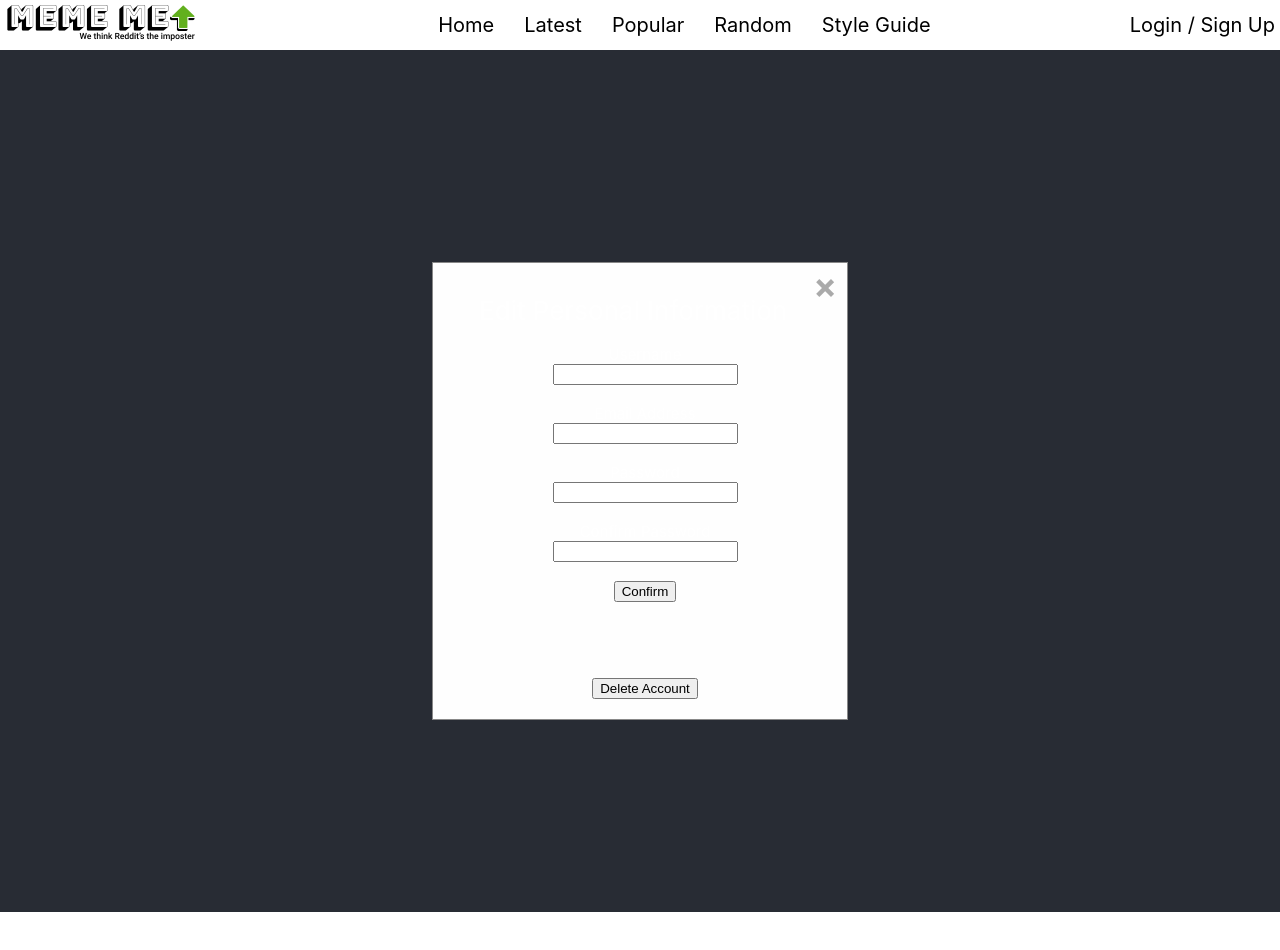
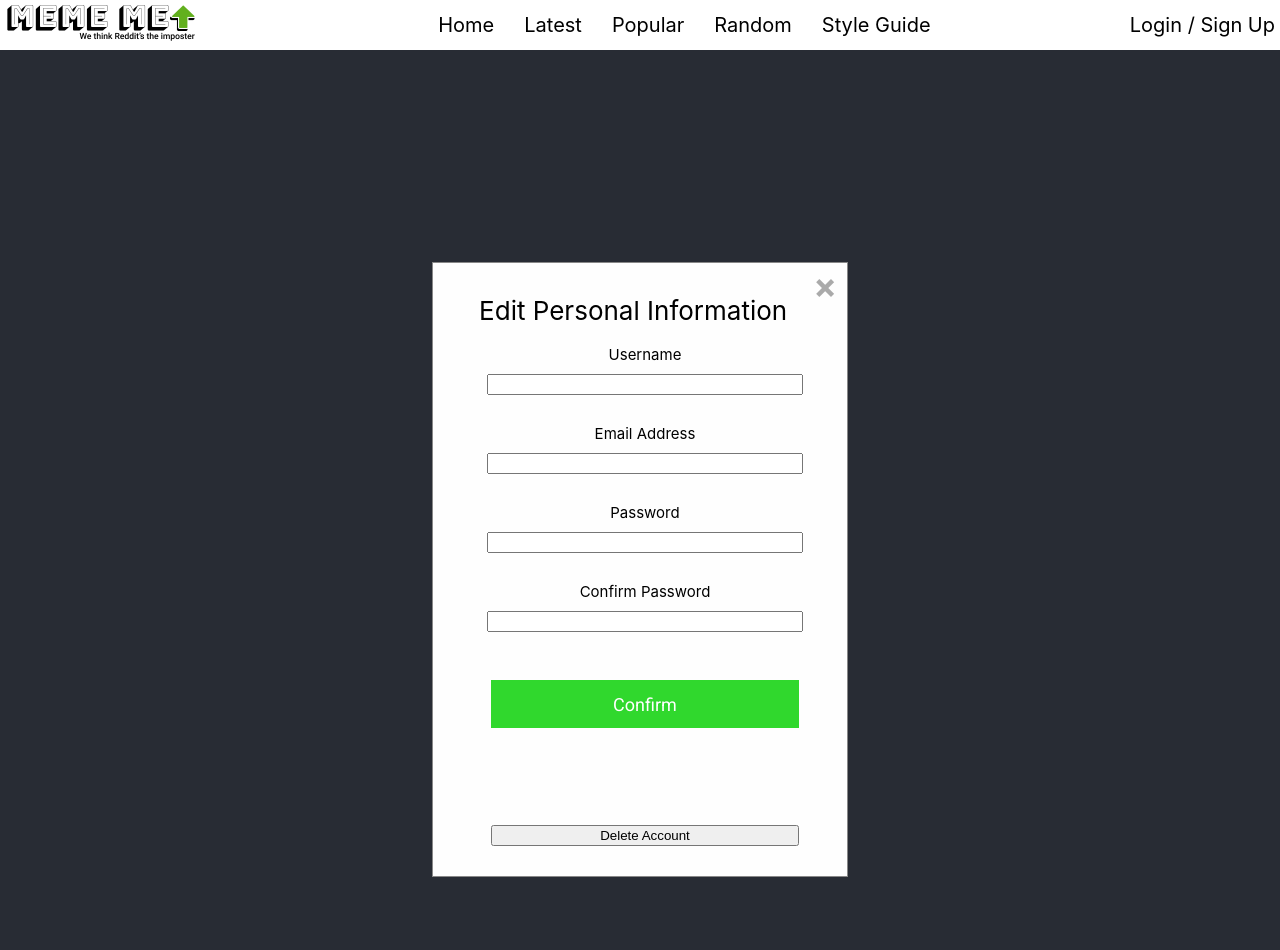
Before and after one commit to CSE370HCI/fantasticfour, a React (Create React App) app: page /settings in a window 1280 px wide. Shown: the top 950 px of the page. Before the commit the page ends 912 px from the top, so only its background shows below. Built offline with nearby package versions, Linux system fonts and the light colour scheme; no server answers.

Commit message:
#48 - add style inputs, buttons, positioning

```diff
--- a/src/App.css
+++ b/src/App.css
@@ -62,6 +62,17 @@
   color: white;
   padding: 0.5rem;
 
+}
+
+label {
+  display: flex;
+  flex-direction: column;
+  justify-content: center;
+}
+
+input {
+  width: 80%;
+  margin: 10px auto;
 }
 
 .autocomplete input {
@@ -374,7 +385,9 @@
 }
 
 .desktop-confirm {
-    width: 426px;
+    display: inline-block;
+    max-width: 426px;
+    width: 80%;
     height: 47.41px;
     background: #30D82D;
     padding: 0;
@@ -382,6 +395,8 @@
     color: #FFFFFF;
     font-family: 'Roboto', sans-serif;
     font-size: 18px;
+    margin: 20px;
+    margin-top: 10%;
 }
 
 .desktop-confirm:hover {
--- a/src/Component/EditSettings.jsx
+++ b/src/Component/EditSettings.jsx
@@ -174,7 +174,6 @@ export default class EditSettings extends React.Component {
                     <label>
                         Username
                     </label>
-                    <br/>
                     <input
                       defaultValue={this.state.username}
                       type="text"
@@ -185,7 +184,6 @@ export default class EditSettings extends React.Component {
                     <label>
                       Email Address
                     </label>
-                    <br/>
                     <input
                       defaultValue={this.state.email}
                       type="text"
@@ -196,7 +194,6 @@ export default class EditSettings extends React.Component {
                     <label>
                       Password
                     </label>
-                    <br/>
                     <input
                       defaultValue={this.state.password}
                       type="password"
@@ -207,23 +204,17 @@ export default class EditSettings extends React.Component {
                     <label>
                       Confirm Password
                     </label>
-                    <br/>
                     <input
                       defaultValue={this.state.password}
                       type="password"
                       onChange={e => this.fieldChangeHandler("confirmpassword", e)}
                       value={this.state.confirmpassword}
                     />
-                    <div>
-                    </div>
                     <br/>
-                    <input type="submit" value="Confirm" />
-                    <br/>
-                    <br/>
-                    <br/>
-                    <br/>
+                    <input className="desktop-confirm" type="submit" value="Confirm" />
                     <br/>
                      <input
+                         className="distancedbutton"
                          type="button"
                          onClick={this.redirect}
                          value="Delete Account"
--- a/src/Component/LoginForm.jsx
+++ b/src/Component/LoginForm.jsx
@@ -261,7 +261,6 @@ export default class LoginForm extends React.Component {
               Email
               <input type="email" onChange={this.emailChangeHandler} />
             </label>
-            <br />
 
             { // if in signup state, display the username input
               this.state.signup ?
@@ -285,7 +284,6 @@ export default class LoginForm extends React.Component {
               <input type="password" onChange={this.passwordChangeHandler} />
               {!this.state.signup ? <Link to="/forgot-password" className="text-link">Forgot password?</Link> : ""}
             </label>
-            <br />
 
             {
               this.state.signup ?
@@ -304,7 +302,7 @@ export default class LoginForm extends React.Component {
               ) : ""
             }
 
-            <input type="submit" value="submit" />
+            <input className="desktop-confirm" type="submit" value="submit" />
 
             {
               this.state.signup ?
--- a/src/Component/styles/EditSettings.css
+++ b/src/Component/styles/EditSettings.css
@@ -2,9 +2,14 @@
 .settings-content {
   text-align: center;
   background-color: #fefefe;
+  color: black;
   margin: 15% auto; /* 15% from the top and centered */
   padding: 1px 10px 20px 20px;
   border: 1px solid #888;
   width: 30%; /* Could be more or less, depending on screen size */
   height: 50%;
 }
+
+.settings-content .distancedbutton {
+  margin-top: 20%;
+}
--- a/src/Component/styles/LoginForm.css
+++ b/src/Component/styles/LoginForm.css
@@ -1,4 +1,7 @@
 .temp-login-form {
-  float:right;
+  display: flex;
+  flex-direction: column;
+  text-align: center;
+  justify-content: center;
   height:fit-content;
 }
```
Lines whose indentation alone changed are shown as unchanged.
